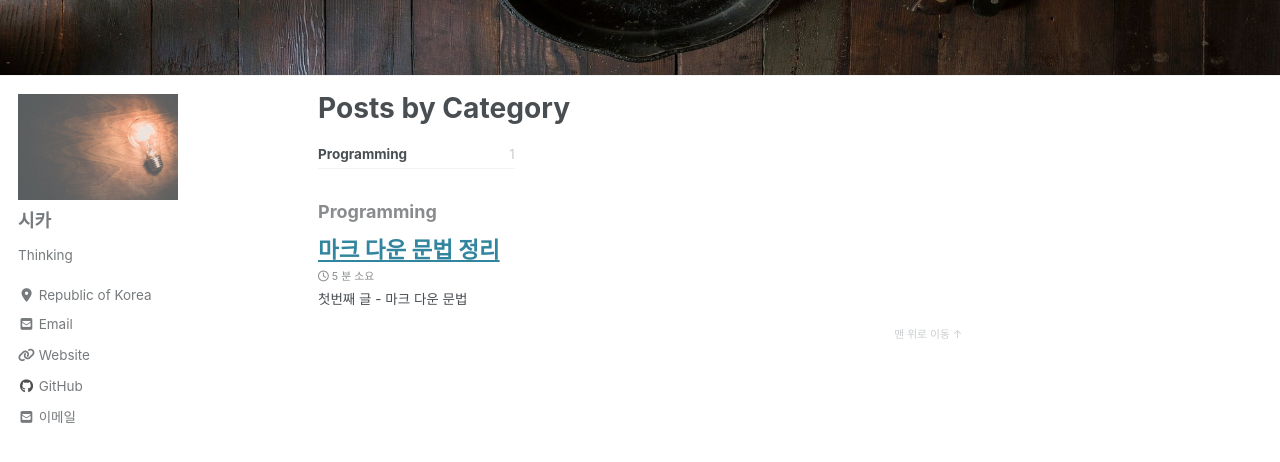
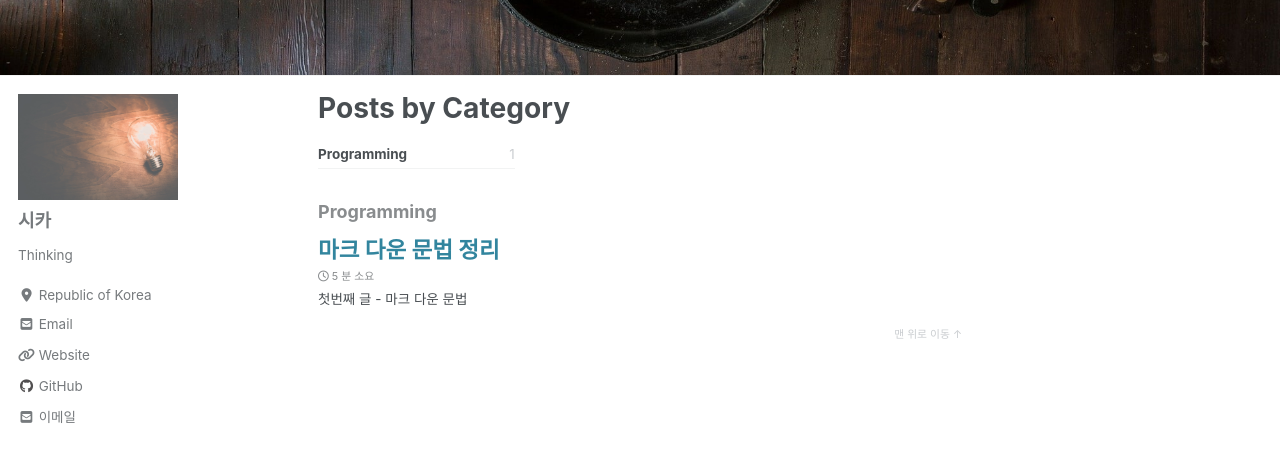
Before and after one commit to dks301/dks301.github.io, a Jekyll site: the page built from _pages/category-achive.md, in a window 1280 px wide and 900 px high, scrolled down 525 px. Shown: the top 462 px of the window. Built offline with Jekyll 4.4.1, drawn with Linux system fonts in a browser that asks for light colours; cached includes are drawn as plain includes; nearby versions of some CDN libraries.

Commit message:
하이퍼링크의 밑줄 제거

```diff
--- a/_sass/minimal-mistakes/_base.scss
+++ b/_sass/minimal-mistakes/_base.scss
@@ -126,6 +126,8 @@ blockquote {
 /* links */
 
 a {
+    /* 하이퍼링크 밑줄 없애기 */
+    text-decoration: none;
   &:focus {
     @extend %tab-focus;
   }
```
